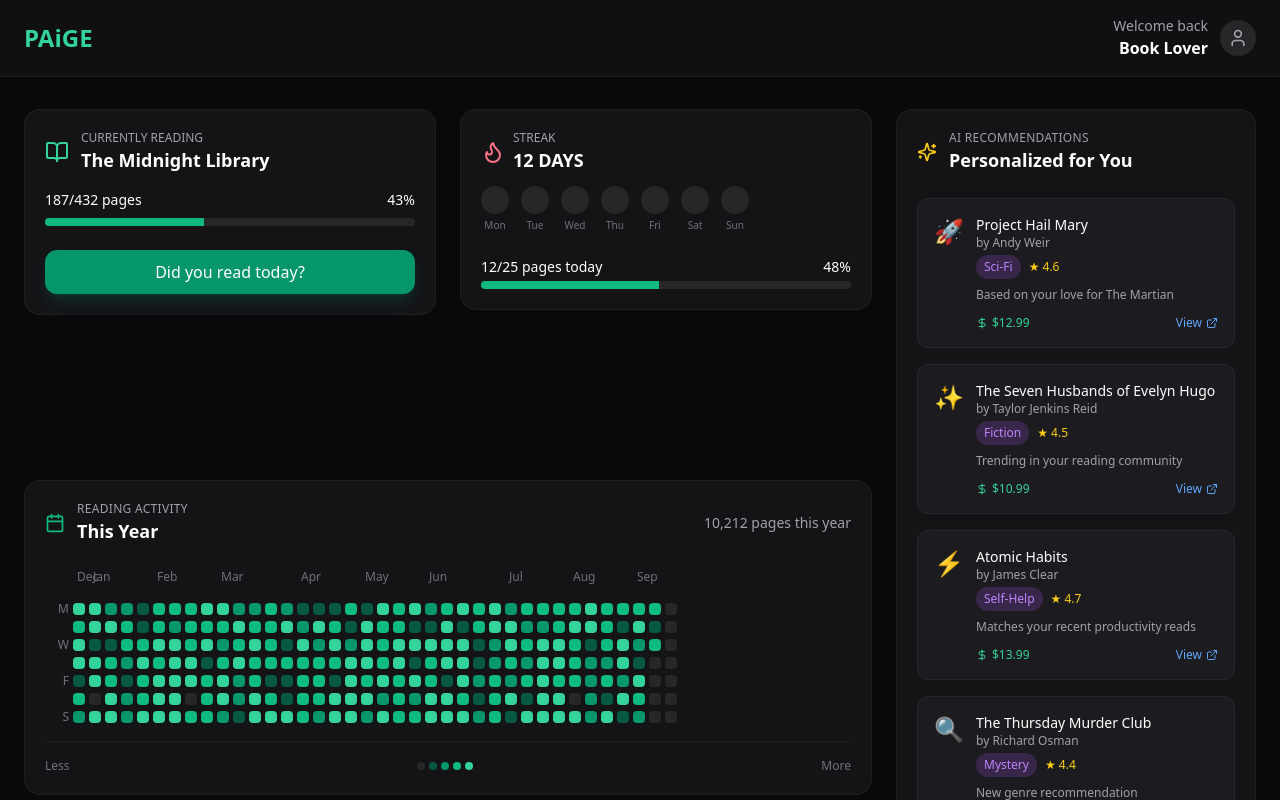
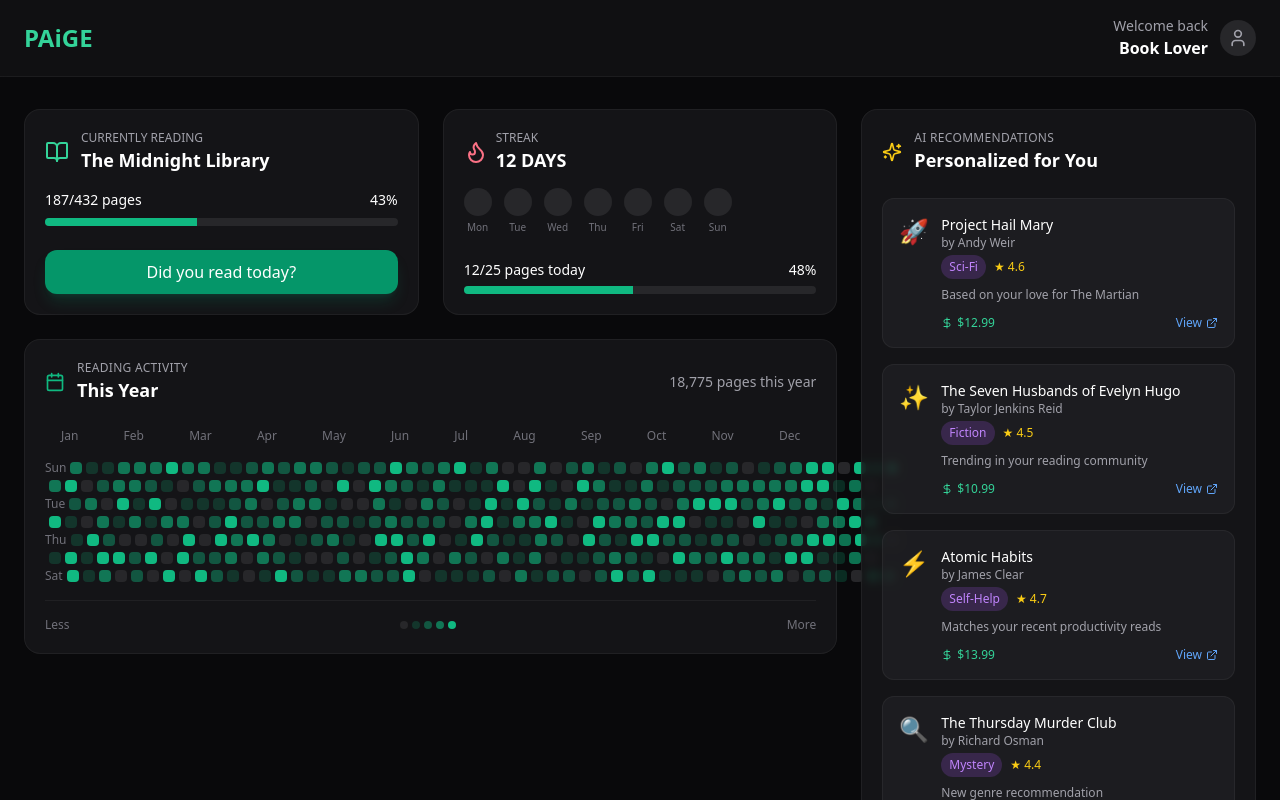
Before and after one commit to Ferxxo-pa/PAiGE, a React (Vite) app: page / in a window 1280 px wide. Shown: the top 800 px of the page. Built offline with nearby package versions, Linux system fonts and the light colour scheme; the HTML template or start-up script is replaced by a standard one.

Commit message:
Reverted to commit c5717864dffd3f24f724d36feba83fe078957272

```diff
--- a/src/components/BookRecommendations.tsx
+++ b/src/components/BookRecommendations.tsx
@@ -41,7 +41,7 @@ const BookRecommendations = () => {
   ];
 
   return (
-    <div className="rounded-2xl bg-zinc-900/80 border border-white/5 p-5 backdrop-blur-sm h-full flex flex-col">
+    <div className="rounded-2xl bg-zinc-900/80 border border-white/5 p-5 backdrop-blur-sm h-fit">
       <div className="flex items-center gap-3 mb-6">
         <Sparkles className="h-5 w-5 text-yellow-400" />
         <div>
@@ -50,7 +50,7 @@ const BookRecommendations = () => {
         </div>
       </div>
 
-      <div className="space-y-4 flex-1 overflow-auto">
+      <div className="space-y-4">
         {recommendations.map((book, index) => (
           <div key={index} className="p-4 bg-zinc-800/50 rounded-xl border border-white/5 hover:border-emerald-500/30 transition-all duration-300">
             <div className="flex items-start gap-3">
--- a/src/components/ReadingActivityChart.tsx
+++ b/src/components/ReadingActivityChart.tsx
@@ -1,99 +1,50 @@
 import { Calendar } from "lucide-react";
 
 const ReadingActivityChart = () => {
-  // Generate proper GitHub-style heatmap data
-  const generateHeatmapData = () => {
+  // Generate sample data for the last 52 weeks
+  const generateContributionData = () => {
+    const data = [];
     const today = new Date();
-    const currentYear = today.getFullYear();
 
-    // Find the Monday of the first week of the year
-    const jan1 = new Date(currentYear, 0, 1);
-    const firstMonday = new Date(jan1);
-    const dayOfWeek = jan1.getDay();
-    const daysToMonday = dayOfWeek === 0 ? 1 : 8 - dayOfWeek; // If Sunday, go to next Monday
-    firstMonday.setDate(jan1.getDate() + (dayOfWeek === 1 ? 0 : daysToMonday));
+    for (let week = 0; week < 52; week++) {
+      const weekData = [];
+      for (let day = 0; day < 7; day++) {
+        const date = new Date(today);
+        date.setDate(today.getDate() - (51 - week) * 7 - (6 - day));
 
-    // If Jan 1 is Monday-Thursday, start from that week's Monday
-    if (dayOfWeek >= 1 && dayOfWeek <= 4) {
-      firstMonday.setDate(jan1.getDate() - (dayOfWeek - 1));
+        // Random reading activity (0-4 levels)
+        const level = Math.floor(Math.random() * 5);
+        weekData.push({
+          date: date.toISOString().split('T')[0],
+          level,
+          pages: level * 25
+        });
+      }
+      data.push(weekData);
     }
 
-    const weeks = [];
-    const startDate = new Date(firstMonday);
-
-    // Calculate number of weeks to show (up to 53)
-    const weeksToShow = Math.min(53, Math.ceil((today.getTime() - startDate.getTime()) / (7 * 24 * 60 * 60 * 1000)) + 1);
-
-    for (let weekIndex = 0; weekIndex < weeksToShow; weekIndex++) {
-      const week = [];
-      for (let dayIndex = 0; dayIndex < 7; dayIndex++) {
-        const date = new Date(startDate);
-        date.setDate(startDate.getDate() + weekIndex * 7 + dayIndex);
-
-        // Don't show future dates
-        if (date > today) {
-          week.push(null);
-          continue;
-        }
-
-        // Generate random pages (0-80 range)
-        const pages = Math.floor(Math.random() * 81);
-
-        week.push({
-          date: date.toISOString().split('T')[0],
-          pages,
-          dateObj: new Date(date)
-        });
-      }
-      weeks.push(week);
-    }
-
-    return weeks;
+    return data;
   };
 
-  const heatmapData = generateHeatmapData();
-  const totalPages = heatmapData.flat().filter(Boolean).reduce((sum, day) => sum + day.pages, 0);
+  const contributionData = generateContributionData();
+  const totalPages = contributionData.flat().reduce((sum, day) => sum + day.pages, 0);
 
-  // Color buckets based on pages per day
-  const getPagesBucket = (pages: number) => {
-    if (pages === 0) return 'bg-zinc-800';
-    if (pages <= 10) return 'bg-emerald-700/70';
-    if (pages <= 25) return 'bg-emerald-600';
-    if (pages <= 50) return 'bg-emerald-500';
-    return 'bg-emerald-400';
+  const getLevelColor = (level: number) => {
+    const colors = [
+      'bg-zinc-800', // No activity
+      'bg-emerald-500/20', // Low
+      'bg-emerald-500/40', // Medium-low
+      'bg-emerald-500/60', // Medium-high
+      'bg-emerald-500'  // High
+    ];
+    return colors[level];
   };
 
-  // Generate month labels aligned with weeks
-  const getMonthLabels = () => {
-    const labels = [];
-    const months = ['Jan', 'Feb', 'Mar', 'Apr', 'May', 'Jun', 'Jul', 'Aug', 'Sep', 'Oct', 'Nov', 'Dec'];
-
-    heatmapData.forEach((week, weekIndex) => {
-      const firstDay = week.find(day => day !== null);
-      if (firstDay) {
-        const date = firstDay.dateObj;
-        const isFirstWeekOfMonth = date.getDate() <= 7;
-        if (isFirstWeekOfMonth || weekIndex === 0) {
-          labels.push({
-            week: weekIndex,
-            month: months[date.getMonth()]
-          });
-        } else {
-          labels.push(null);
-        }
-      } else {
-        labels.push(null);
-      }
-    });
-
-    return labels;
-  };
-
-  const monthLabels = getMonthLabels();
-  const days = ['Mon', 'Tue', 'Wed', 'Thu', 'Fri', 'Sat', 'Sun'];
+  const months = ['Jan', 'Feb', 'Mar', 'Apr', 'May', 'Jun', 'Jul', 'Aug', 'Sep', 'Oct', 'Nov', 'Dec'];
+  const days = ['Sun', 'Mon', 'Tue', 'Wed', 'Thu', 'Fri', 'Sat'];
 
   return (
-    <div className="rounded-2xl bg-zinc-900/80 border border-white/5 p-5 backdrop-blur-sm h-full">
+    <div className="rounded-2xl bg-zinc-900/80 border border-white/5 p-5 backdrop-blur-sm">
       <div className="flex items-center justify-between mb-6">
         <div className="flex items-center gap-3">
           <Calendar className="h-5 w-5 text-emerald-500" />
@@ -109,33 +60,27 @@ const ReadingActivityChart = () => {
 
       <div className="space-y-4">
         {/* Month labels */}
-        <div className="flex gap-1 pl-8 text-xs text-zinc-500">
-          {monthLabels.map((label, index) => (
-            <div key={index} className="w-3 text-center">
-              {label ? label.month : ''}
-            </div>
+        <div className="flex justify-between text-xs text-zinc-500 px-4">
+          {months.map((month) => (
+            <span key={month}>{month}</span>
           ))}
         </div>
 
-        {/* GitHub-style heatmap grid */}
+        {/* Heatmap grid */}
         <div className="flex flex-col gap-1">
           {days.map((day, dayIndex) => (
             <div key={day} className="flex items-center gap-1">
-              <div className="w-6 text-xs text-zinc-500 text-right">
-                {dayIndex % 2 === 0 ? day.slice(0, 1) : ''}
+              <div className="w-8 text-xs text-zinc-500 text-right">
+                {dayIndex % 2 === 0 ? day : ''}
               </div>
               <div className="flex gap-1">
-                {heatmapData.map((week, weekIndex) => {
-                  const dayData = week[dayIndex];
-                  return (
-                    <div
-                      key={weekIndex}
-                      className={`w-3 h-3 rounded-sm ${dayData ? getPagesBucket(dayData.pages) : 'bg-zinc-800'}
-                        transition-all duration-200 hover:scale-110 hover:shadow-lg hover:shadow-emerald-500/25 cursor-pointer`}
-                      title={dayData ? `${dayData.date} — ${dayData.pages} pages` : ''}
-                    />
-                  );
-                })}
+                {contributionData.map((week, weekIndex) => (
+                  <div
+                    key={weekIndex}
+                    className={`w-3 h-3 rounded-sm ${getLevelColor(week[dayIndex]?.level || 0)} transition-all duration-200 hover:scale-110 hover:shadow-lg hover:shadow-emerald-500/25`}
+                    title={`${week[dayIndex]?.pages || 0} pages on ${week[dayIndex]?.date}`}
+                  />
+                ))}
               </div>
             </div>
           ))}
@@ -145,11 +90,12 @@ const ReadingActivityChart = () => {
         <div className="flex items-center justify-between pt-4 border-t border-white/5">
           <span className="text-xs text-zinc-500">Less</span>
           <div className="flex gap-1">
-            <div className="w-2 h-2 rounded-sm bg-zinc-800" />
-            <div className="w-2 h-2 rounded-sm bg-emerald-700/70" />
-            <div className="w-2 h-2 rounded-sm bg-emerald-600" />
-            <div className="w-2 h-2 rounded-sm bg-emerald-500" />
-            <div className="w-2 h-2 rounded-sm bg-emerald-400" />
+            {[0, 1, 2, 3, 4].map(level => (
+              <div
+                key={level}
+                className={`w-2 h-2 rounded-sm ${getLevelColor(level)}`}
+              />
+            ))}
           </div>
           <span className="text-xs text-zinc-500">More</span>
         </div>
--- a/src/pages/Index.tsx
+++ b/src/pages/Index.tsx
@@ -31,26 +31,23 @@ const Index = () => {
 
       {/* Main Dashboard */}
       <main className="container mx-auto px-6 py-8">
-        {/* Grid Layout - 3 columns on desktop */}
-        <div className="grid grid-cols-1 lg:grid-cols-[1fr_1fr_360px] gap-6 items-start">
-          {/* Top Row - Currently Reading */}
-          <div className="lg:col-start-1">
-            <CurrentlyReadingCard />
+        {/* Main Layout */}
+        <div className="grid grid-cols-1 lg:grid-cols-3 gap-6">
+          {/* Left Column - Reading Cards */}
+          <div className="lg:col-span-2 space-y-6">
+            {/* Top Row - Currently Reading and Streak */}
+            <div className="grid grid-cols-1 md:grid-cols-2 gap-6">
+              <CurrentlyReadingCard />
+              <ReadingStreakCard />
+            </div>
+
+            {/* Reading Activity - Below left cards */}
+            <ReadingActivityChart />
           </div>
 
-          {/* Top Row - Reading Streak */}
-          <div className="lg:col-start-2">
-            <ReadingStreakCard />
-          </div>
-
-          {/* Right Column - AI Recommendations (spans 2 rows) */}
-          <div className="lg:col-start-3 lg:row-start-1 lg:row-span-2 h-full">
+          {/* Right Column - AI Recommendations */}
+          <div className="lg:col-span-1">
             <BookRecommendations />
-          </div>
-
-          {/* Second Row - Reading Activity (spans first 2 columns) */}
-          <div className="lg:col-start-1 lg:col-span-2 lg:row-start-2">
-            <ReadingActivityChart />
           </div>
         </div>
       </main>
```
